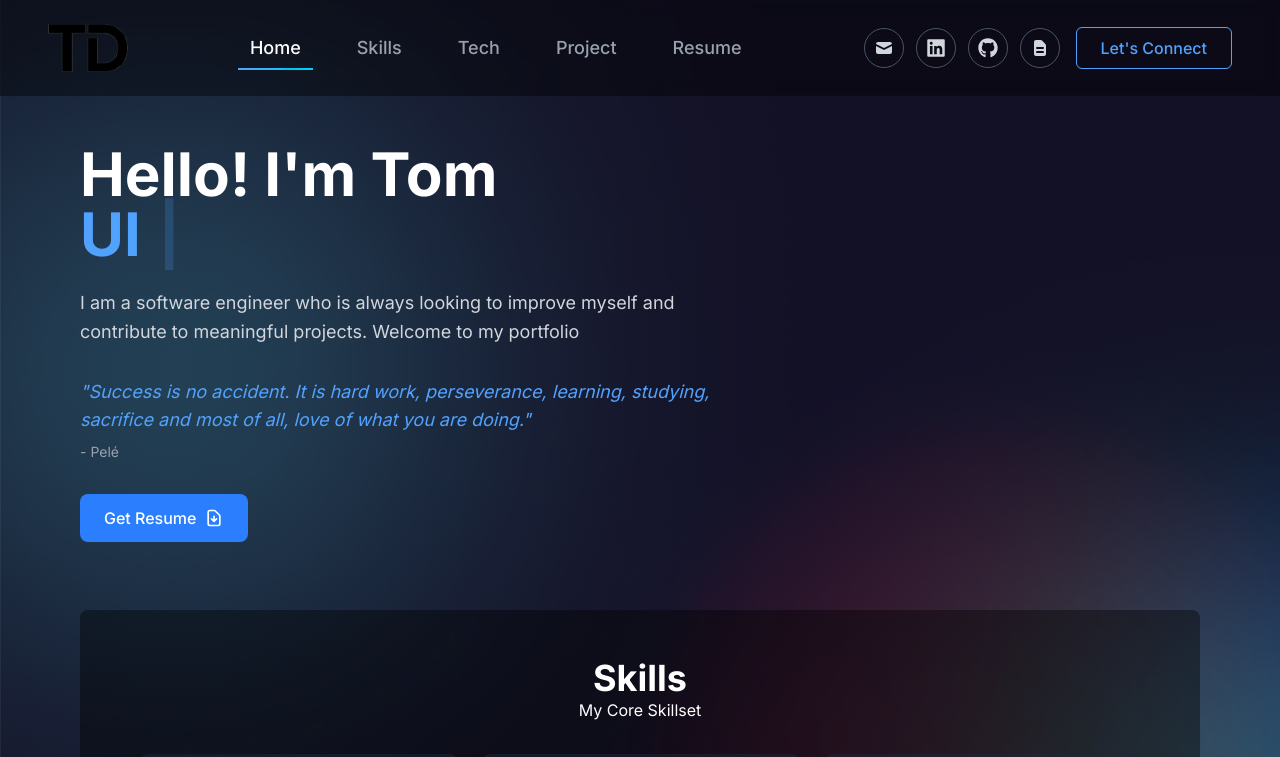
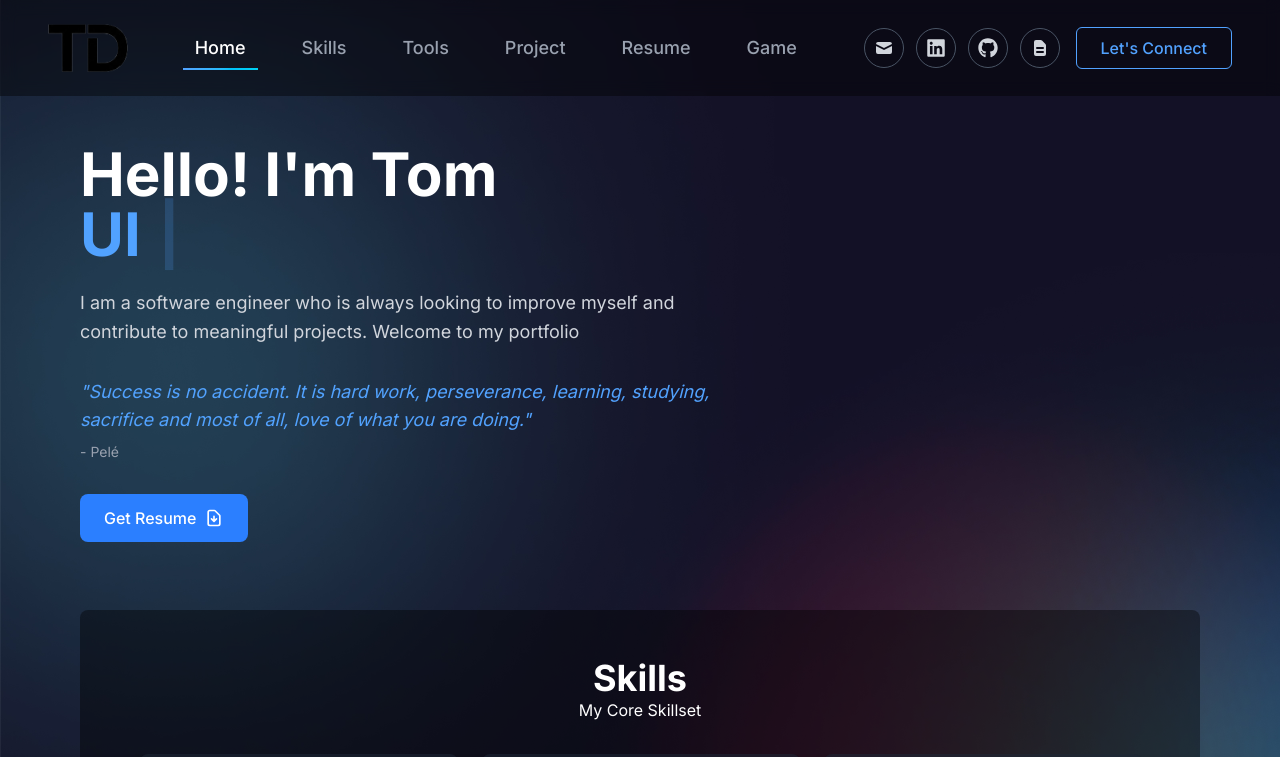
Before and after one commit to ThinhDang464/my-portfolio, a Next.js app: page / in a window 1280 px wide. Shown: the top 757 px of the page. Built offline with nearby package versions, Linux system fonts and the light colour scheme.

Commit message:
game navigation + final commit for iteration 1

```diff
--- a/src/app/page.tsx
+++ b/src/app/page.tsx
@@ -30,7 +30,9 @@ export default function Home() {
       <div id="connect">
         <Connect />
       </div>
-      <GameSection />
+      <div id="game">
+        <GameSection />
+      </div>
       <Footer />
     </div>
   );
--- a/src/components/Footer.tsx
+++ b/src/components/Footer.tsx
@@ -55,12 +55,12 @@ export function Footer() {
           {/* Footer Text */}
           <div className="text-center space-y-2">
             <p className="text-gray-400 text-sm sm:text-base">
-              Built with{" "}
+              Built with ☕ and
               <FaHeart className="inline w-4 h-4 text-red-400 mx-1" /> using
               Next.js & Tailwind CSS
             </p>
             <p className="text-gray-500 text-xs sm:text-sm">
-              © {new Date().getFullYear()} Thinh Dang. All rights reserved.
+              © {new Date().getFullYear()} Tom Dang. All rights reserved.
             </p>
           </div>
         </div>
--- a/src/components/Header.tsx
+++ b/src/components/Header.tsx
@@ -8,9 +8,10 @@ import { FaLinkedin, FaGithub } from "react-icons/fa";
 const navLinks = [
   { name: "Home", href: "#home" },
   { name: "Skills", href: "#skills" },
-  { name: "Tech", href: "#tech" },
+  { name: "Tools", href: "#tech" },
   { name: "Project", href: "#projects" },
   { name: "Resume", href: "#about" },
+  { name: "Game", href: "#game" },
 ];
 
 export function Header() {
```
